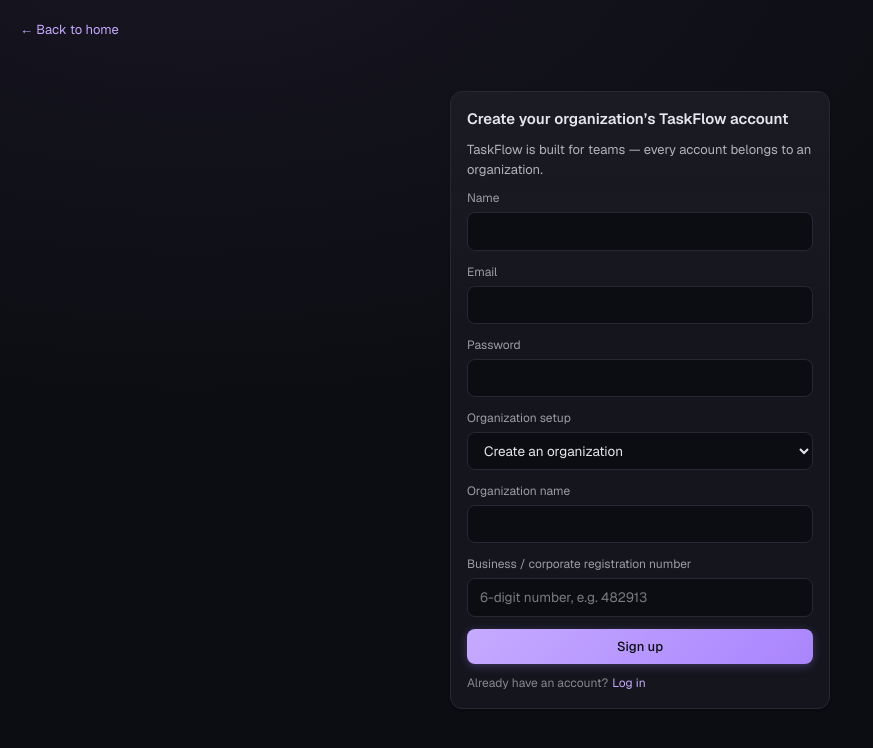
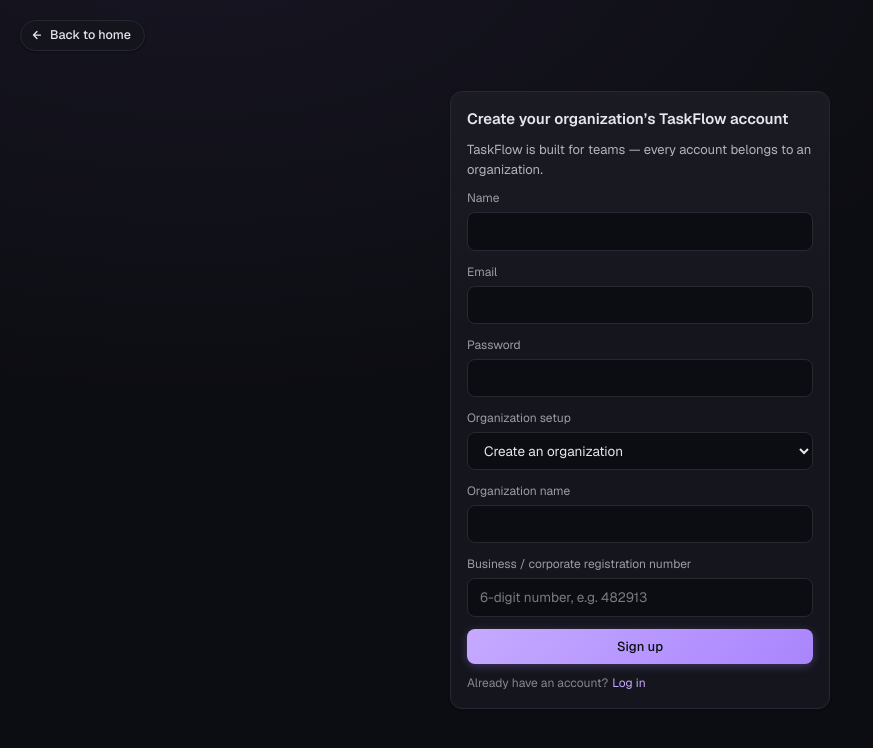
Before and after one commit to Salim12344/taskflow, a Next.js app: page /signup in a window 1280 px wide. Shown: the top 748 px of the page, without its empty margins (0-873 px from the left). Built offline with nearby package versions, Linux system fonts and the light colour scheme.

Commit message:
Style back buttons as pill badges with SVG arrow icons and enable trustHost in auth

```diff
--- a/app/(app)/groups/[groupId]/invite/page.tsx
+++ b/app/(app)/groups/[groupId]/invite/page.tsx
@@ -43,8 +43,9 @@
 
   return (
     <div className="tf-fade page-pad" style={{ padding: "24px 40px 40px", minHeight: "100%", display: "flex", flexDirection: "column" }}>
-      <div role="link" tabIndex={0} onClick={() => router.push(`/groups/${groupId}`)} onKeyDown={onKeyActivate(() => router.push(`/groups/${groupId}`))} className="back-link" style={{ marginBottom: 20, width: "fit-content" }}>
-        ← Back to group
+      <div role="link" tabIndex={0} onClick={() => router.push(`/groups/${groupId}`)} onKeyDown={onKeyActivate(() => router.push(`/groups/${groupId}`))} className="back-link" style={{ marginBottom: 20 }}>
+        <svg width="12" height="12" viewBox="0 0 24 24" fill="none" stroke="currentColor" strokeWidth="2.5" strokeLinecap="round" strokeLinejoin="round"><path d="M19 12H5M12 19l-7-7 7-7"/></svg>
+        Back to group
       </div>
 
       <ErrorBanner error={error} />
--- a/app/(app)/groups/[groupId]/page.tsx
+++ b/app/(app)/groups/[groupId]/page.tsx
@@ -261,7 +261,8 @@
     <div style={{ display: "flex", flexDirection: "column", height: "100%" }}>
       <div className="tf-fade page-pad" style={{ padding: "24px 40px 0", flex: "none" }}>
         <div role="link" tabIndex={0} onClick={() => router.push("/dashboard")} onKeyDown={onKeyActivate(() => router.push("/dashboard"))} className="back-link" style={{ marginBottom: 14 }}>
-          ← Dashboard
+          <svg width="12" height="12" viewBox="0 0 24 24" fill="none" stroke="currentColor" strokeWidth="2.5" strokeLinecap="round" strokeLinejoin="round"><path d="M19 12H5M12 19l-7-7 7-7"/></svg>
+          Dashboard
         </div>
         <div style={{ display: "flex", alignItems: "center", justifyContent: "space-between", marginBottom: 2, flexWrap: "wrap", gap: 12 }}>
           <div style={{ display: "flex", alignItems: "center", gap: 10 }}>
--- a/app/(app)/messages/[threadId]/page.tsx
+++ b/app/(app)/messages/[threadId]/page.tsx
@@ -158,8 +158,9 @@
 
   return (
     <div className="tf-fade page-pad" style={{ display: "flex", flexDirection: "column", height: "100%", padding: "24px 40px", minHeight: 0 }}>
-      <div role="link" tabIndex={0} onClick={() => router.push(backTarget)} onKeyDown={onKeyActivate(() => router.push(backTarget))} className="back-link" style={{ marginBottom: 14, width: "fit-content" }}>
-        ← {backLabel}
+      <div role="link" tabIndex={0} onClick={() => router.push(backTarget)} onKeyDown={onKeyActivate(() => router.push(backTarget))} className="back-link" style={{ marginBottom: 14 }}>
+        <svg width="12" height="12" viewBox="0 0 24 24" fill="none" stroke="currentColor" strokeWidth="2.5" strokeLinecap="round" strokeLinejoin="round"><path d="M19 12H5M12 19l-7-7 7-7"/></svg>
+        {backLabel}
       </div>
       <div style={{ display: "flex", alignItems: "center", gap: 10, marginBottom: 18 }}>
         <Avatar name={otherName ?? "?"} avatarUrl={otherAvatar} size={32} fontSize={12} online={isOnline(otherLastActive)} />
--- a/app/(app)/organization/members/[userId]/page.tsx
+++ b/app/(app)/organization/members/[userId]/page.tsx
@@ -125,8 +125,9 @@
 
   return (
     <div className="tf-fade page-pad" style={{ padding: "24px 40px 40px", maxWidth: 800 }}>
-      <div role="link" tabIndex={0} onClick={() => router.push("/organization")} onKeyDown={onKeyActivate(() => router.push("/organization"))} className="back-link" style={{ marginBottom: 14, width: "fit-content" }}>
-        ← Organization
+      <div role="link" tabIndex={0} onClick={() => router.push("/organization")} onKeyDown={onKeyActivate(() => router.push("/organization"))} className="back-link" style={{ marginBottom: 14 }}>
+        <svg width="12" height="12" viewBox="0 0 24 24" fill="none" stroke="currentColor" strokeWidth="2.5" strokeLinecap="round" strokeLinejoin="round"><path d="M19 12H5M12 19l-7-7 7-7"/></svg>
+        Organization
       </div>
 
       <ErrorBanner error={error} onRetry={load} />
--- a/app/(app)/projects/[projectId]/new-task/page.tsx
+++ b/app/(app)/projects/[projectId]/new-task/page.tsx
@@ -52,8 +52,9 @@
 
   return (
     <div className="tf-fade page-pad" style={{ padding: "24px 40px 40px", minHeight: "100%", display: "flex", flexDirection: "column" }}>
-      <div role="link" tabIndex={0} onClick={() => router.push(`/projects/${projectId}`)} onKeyDown={onKeyActivate(() => router.push(`/projects/${projectId}`))} className="back-link" style={{ marginBottom: 18, width: "fit-content" }}>
-        ← {project?.name ?? "Back"}
+      <div role="link" tabIndex={0} onClick={() => router.push(`/projects/${projectId}`)} onKeyDown={onKeyActivate(() => router.push(`/projects/${projectId}`))} className="back-link" style={{ marginBottom: 18 }}>
+        <svg width="12" height="12" viewBox="0 0 24 24" fill="none" stroke="currentColor" strokeWidth="2.5" strokeLinecap="round" strokeLinejoin="round"><path d="M19 12H5M12 19l-7-7 7-7"/></svg>
+        {project?.name ?? "Back"}
       </div>
       <h2 style={{ marginBottom: 18 }}>New task</h2>
       <div style={{ flex: 1, display: "flex", justifyContent: "center" }}>
--- a/app/(app)/projects/[projectId]/page.tsx
+++ b/app/(app)/projects/[projectId]/page.tsx
@@ -52,8 +52,9 @@
 
   return (
     <div className="tf-fade page-pad" style={{ padding: "24px 40px 40px", display: "flex", flexDirection: "column", height: "100%" }}>
-      <div role="link" tabIndex={0} onClick={() => project && router.push(`/groups/${project.groupId}`)} onKeyDown={onKeyActivate(() => project && router.push(`/groups/${project.groupId}`))} className="back-link" style={{ marginBottom: 14, width: "fit-content" }}>
-        ← Back to group
+      <div role="link" tabIndex={0} onClick={() => project && router.push(`/groups/${project.groupId}`)} onKeyDown={onKeyActivate(() => project && router.push(`/groups/${project.groupId}`))} className="back-link" style={{ marginBottom: 14 }}>
+        <svg width="12" height="12" viewBox="0 0 24 24" fill="none" stroke="currentColor" strokeWidth="2.5" strokeLinecap="round" strokeLinejoin="round"><path d="M19 12H5M12 19l-7-7 7-7"/></svg>
+        Back to group
       </div>
       <div style={{ display: "flex", alignItems: "center", justifyContent: "space-between", marginBottom: 4 }}>
         <h2>{project?.name ?? "…"}</h2>
--- a/app/(app)/tasks/[taskId]/page.tsx
+++ b/app/(app)/tasks/[taskId]/page.tsx
@@ -262,7 +262,8 @@
   return (
     <div className="tf-fade page-pad" style={{ padding: "24px 40px 40px" }}>
       <div role="link" tabIndex={0} onClick={() => router.push(`/projects/${task.projectId}`)} onKeyDown={onKeyActivate(() => router.push(`/projects/${task.projectId}`))} className="back-link" style={{ marginBottom: 14 }}>
-        ← {project?.name ?? "Back"}
+        <svg width="12" height="12" viewBox="0 0 24 24" fill="none" stroke="currentColor" strokeWidth="2.5" strokeLinecap="round" strokeLinejoin="round"><path d="M19 12H5M12 19l-7-7 7-7"/></svg>
+        {project?.name ?? "Back"}
       </div>
       <div style={{ display: "flex", alignItems: "center", gap: 8, marginBottom: 18 }}>
         <h3>{task.title}</h3>
--- a/app/globals.css
+++ b/app/globals.css
@@ -181,8 +181,45 @@
 
 .tag { transition: background .12s ease, color .12s ease; }
 
-.back-link { display: inline-flex; align-items: center; gap: 6px; color: var(--color-accent-300); font-size: 13px; cursor: pointer; transition: gap .15s ease, opacity .15s ease; }
-.back-link:hover { gap: 9px; opacity: .85; }
+.back-link {
+  display: inline-flex;
+  align-items: center;
+  gap: 7px;
+  color: var(--color-text);
+  background: color-mix(in srgb, var(--color-surface) 90%, var(--color-bg));
+  border: 1px solid var(--color-divider);
+  border-radius: 9999px;
+  padding: 5px 13px 5px 10px;
+  font-size: 12.5px;
+  font-weight: 500;
+  text-decoration: none;
+  cursor: pointer;
+  box-shadow: var(--shadow-sm);
+  transition: all .16s ease;
+  width: fit-content;
+  user-select: none;
+}
+.back-link:hover {
+  background: color-mix(in srgb, var(--color-accent) 14%, var(--color-surface));
+  border-color: color-mix(in srgb, var(--color-accent) 40%, var(--color-divider));
+  color: var(--color-accent-200);
+  transform: translateX(-3px);
+  box-shadow: 0 2px 8px color-mix(in srgb, var(--color-accent) 18%, transparent);
+}
+.back-link:active {
+  transform: translateX(-1px) scale(0.97);
+}
+.back-link:focus-visible {
+  outline: 2px solid var(--color-accent);
+  outline-offset: 2px;
+}
+.back-link svg {
+  flex-shrink: 0;
+  transition: transform .16s ease;
+}
+.back-link:hover svg {
+  transform: translateX(-2px);
+}
 
 .tab-btn { padding: 8px 16px; font-size: 13px; cursor: pointer; transition: background .15s ease, color .15s ease; border: none; background: transparent; font-family: inherit; }
 .tab-btn:hover:not(.tab-active) { background: color-mix(in srgb, var(--color-text) 6%, transparent); }
--- a/app/login/page.tsx
+++ b/app/login/page.tsx
@@ -62,7 +62,8 @@
   return (
     <div style={{ minHeight: "100vh", display: "flex", flexDirection: "column", alignItems: "center", justifyContent: "center", gap: 20 }}>
       <Link href="/" className="back-link" style={{ position: "absolute", top: 20, left: 20 }}>
-        ← Back to home
+        <svg width="12" height="12" viewBox="0 0 24 24" fill="none" stroke="currentColor" strokeWidth="2.5" strokeLinecap="round" strokeLinejoin="round"><path d="M19 12H5M12 19l-7-7 7-7"/></svg>
+        Back to home
       </Link>
       <Suspense fallback={<div className="card elev-sm" style={{ width: "min(360px, 90vw)" }}>Loading…</div>}>
         <LoginForm />
--- a/app/signup/page.tsx
+++ b/app/signup/page.tsx
@@ -52,7 +52,8 @@
   return (
     <div style={{ minHeight: "100vh", display: "flex", flexDirection: "column", alignItems: "center", justifyContent: "center", gap: 20 }}>
       <Link href="/" className="back-link" style={{ position: "absolute", top: 20, left: 20 }}>
-        ← Back to home
+        <svg width="12" height="12" viewBox="0 0 24 24" fill="none" stroke="currentColor" strokeWidth="2.5" strokeLinecap="round" strokeLinejoin="round"><path d="M19 12H5M12 19l-7-7 7-7"/></svg>
+        Back to home
       </Link>
       <div className="card elev-sm" style={{ width: "min(380px, 90vw)" }}>
         <div className="card-title">Create your organization&rsquo;s TaskFlow account</div>
--- a/auth.ts
+++ b/auth.ts
@@ -14,6 +14,7 @@
 }
 
 export const { handlers, auth, signIn, signOut } = NextAuth({
+  trustHost: true,
   session: { strategy: "jwt" },
   providers: [
     Credentials({
```
